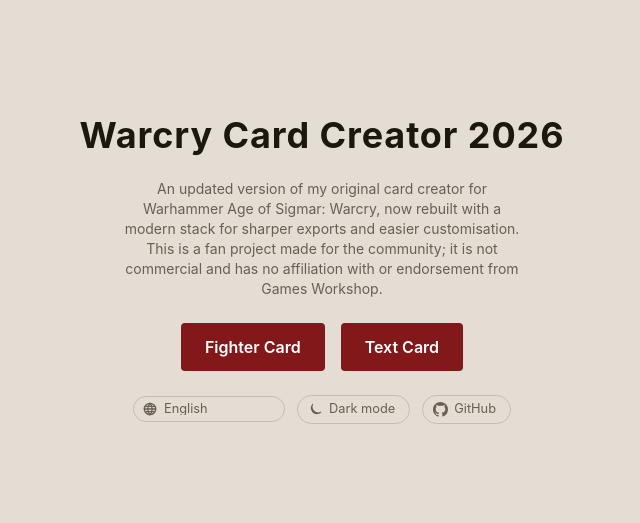
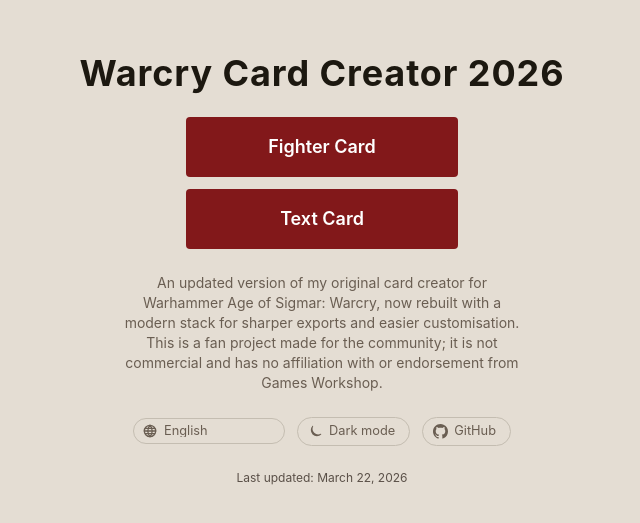
Before and after one commit to HENNIROCKS/warcry-card-creator-2026, a SvelteKit app: page / in a window 1280 px wide. Shown: the part 131-654 px from the top of the page, without its empty margins (318-958 px from the left). Built offline with nearby package versions, Linux system fonts and the light colour scheme.

Commit message:
Add last-updated info

```diff
--- a/src/lib/i18n/locales/de.json
+++ b/src/lib/i18n/locales/de.json
@@ -172,6 +172,7 @@
   "ui": {
     "tagline": "Eine aktualisierte Version meines ursprünglichen Karten-Generators für Warhammer Age of Sigmar: Warcry, neu umgesetzt mit einer modernen technischen Basis für höhere Exportqualität und einfachere Anpassungsmöglichkeiten.",
     "disclaimer": "Dieses Projekt ist ein Fanprojekt, das für die Community entwickelt wurde; es ist nicht kommerziell und steht in keiner Verbindung zu Games Workshop und wird auch nicht von diesem Unternehmen unterstützt.",
+    "last-updated": "Zuletzt aktualisiert",
     "fighter-card": "Kämpferkarte",
     "ability-card": "Textkarte",
     "filter-factions": "Fraktionen filtern\u2026",
--- a/src/lib/i18n/locales/en.json
+++ b/src/lib/i18n/locales/en.json
@@ -172,6 +172,7 @@
   "ui": {
     "tagline": "An updated version of my original card creator for Warhammer Age of Sigmar: Warcry, now rebuilt with a modern stack for sharper exports and easier customisation.",
     "disclaimer": "This is a fan project made for the community; it is not commercial and has no affiliation with or endorsement from Games Workshop.",
+    "last-updated": "Last updated",
     "fighter-card": "Fighter Card",
     "ability-card": "Text Card",
     "filter-factions": "Filter factions\u2026",
--- a/src/routes/+page.svelte
+++ b/src/routes/+page.svelte
@@ -6,7 +6,13 @@
 	import { base } from '$app/paths';
 	import LangSwitch from '$lib/components/LangSwitch.svelte';
 	import ThemeToggle from '$lib/components/ThemeToggle.svelte';
-	import { t } from '$lib/i18n/index.svelte';
+	import { t, i18n } from '$lib/i18n/index.svelte';
+
+	const LAST_UPDATED = '2026-03-22';
+
+	const formattedDate = $derived(
+		new Date(LAST_UPDATED + 'T00:00:00').toLocaleDateString(i18n.code, { dateStyle: 'long' })
+	);
 </script>
 
 <style>
@@ -32,18 +38,18 @@
 
 <main class="min-h-screen bg-zinc-900 text-white flex flex-col items-center justify-center gap-6">
 	<h1 class="text-4xl font-bold tracking-wide text-center px-6">Warcry Card Creator 2026</h1>
+	<div class="flex flex-col items-stretch gap-3 w-full max-w-xs px-6">
+		<a href="{base}/fighter" class="px-8 py-4 bg-red-900 hover:bg-red-800 rounded text-white font-semibold text-lg text-center transition">
+			{t('ui.fighter-card')}
+		</a>
+		<a href="{base}/ability" class="px-8 py-4 bg-red-900 hover:bg-red-800 rounded text-white font-semibold text-lg text-center transition">
+			{t('ui.ability-card')}
+		</a>
+	</div>
 	<p class="text-zinc-400 text-sm text-center max-w-md px-6">
 		{t('ui.tagline')}
 		{t('ui.disclaimer')}
 	</p>
-	<div class="flex gap-4">
-		<a href="{base}/fighter" class="px-6 py-3 bg-red-900 hover:bg-red-800 rounded text-white font-semibold transition">
-			{t('ui.fighter-card')}
-		</a>
-		<a href="{base}/ability" class="px-6 py-3 bg-red-900 hover:bg-red-800 rounded text-white font-semibold transition">
-			{t('ui.ability-card')}
-		</a>
-	</div>
 	<div class="flex flex-wrap justify-center items-center gap-x-3 gap-y-2">
 		<LangSwitch />
 		<ThemeToggle />
@@ -53,4 +59,5 @@
 			GitHub
 		</a>
 	</div>
+	<p class="text-zinc-500 text-xs">{t('ui.last-updated')}: {formattedDate}</p>
 </main>
```
